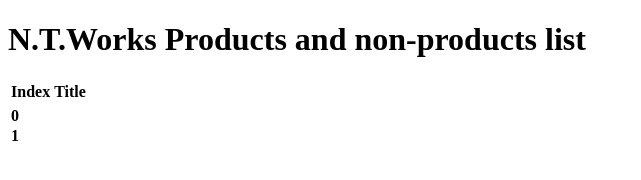
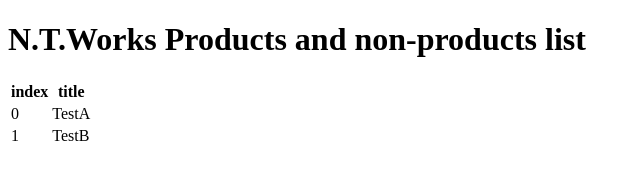
Before and after one commit to NovelBox/NovelBox.github.io, a plain HTML site: page index.html in a window 1280 px wide. Shown: the whole page, without its empty margins (0-641 px from the left). Drawn offline with Linux system fonts and the light colour scheme; no server answers.

Commit message:
Fixed: table (#3)

```diff
--- a/base.js
+++ b/base.js
@@ -37,9 +37,8 @@ function ShowTableFromJson(obj){
     const table = document.createElement('table');
     // ヘッダー作成
     const tr = document.createElement('tr');
-    for (key in data) {
+    for (key in data[0]) {
         const th = document.createElement('th');
-        th.classList.add('row');
         th.textContent = key;
         tr.appendChild(th);
     }
@@ -47,8 +46,9 @@ function ShowTableFromJson(obj){
     // ボディ作成
     for (let i = 0; i < data.length; i++) {
         const tr = document.createElement('tr');
-        for (key in data) {
+        for (key in data[0]) {
             const td = document.createElement('td');
+            td.classList.add('cell');
             td.textContent = data[i][key];
             tr.appendChild(td);
         }
--- a/index.html
+++ b/index.html
@@ -9,12 +9,6 @@
 
 <h1>N.T.Works Products and non-products list</h1>
 
-<table>
-  <tr>
-    <th>Index</th><th>Title</th>
-  </tr>
-</table>
-
 <script type="text/javascript" src="base.js"></script>
 
   </body>
```
